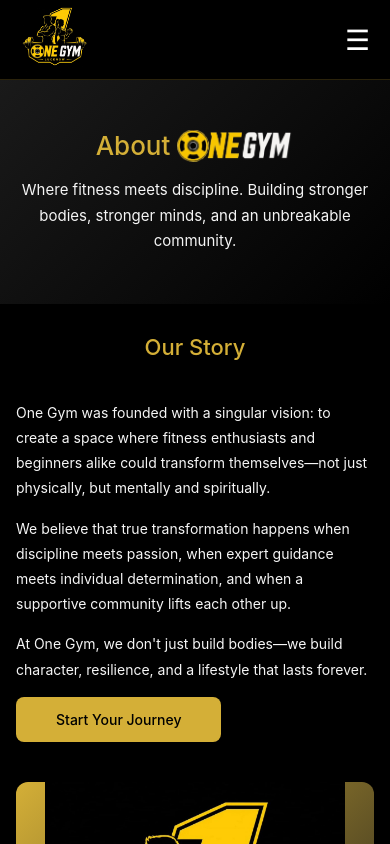
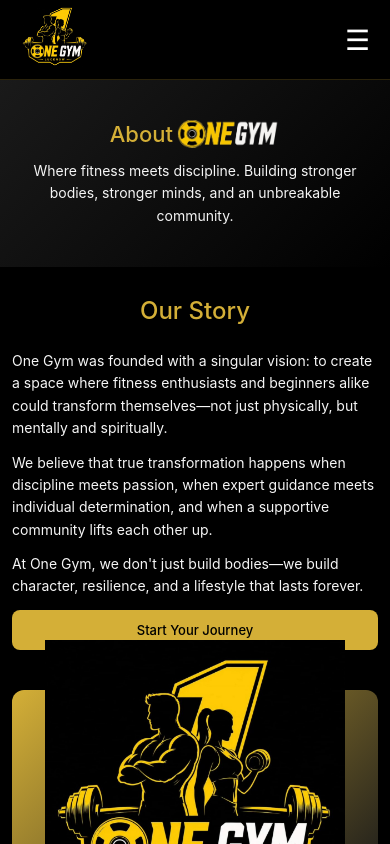
Before and after one commit to abdu1lah26/one-gym, a Next.js app: page /about in a window 390 px wide. Shown: the top 844 px of the page. Built offline with nearby package versions, Linux system fonts and the light colour scheme.

Commit message:
about section responsive

```diff
--- a/app/about/page.tsx
+++ b/app/about/page.tsx
@@ -138,154 +138,20 @@
     },
   ];
 
-  // Responsive styles helper
   const getResponsiveStyles = () => `
-    @media (max-width: 1024px) {
-      .hero-title {
-        font-size: 40px !important;
-      }
-      .section-title {
-        font-size: 32px !important;
-      }
-      .section-padding {
-        padding: 60px 24px !important;
-      }
-      .story-grid {
-        grid-template-columns: 1fr !important;
-      }
-      .story-image {
-        height: 300px !important;
-      }
+    * {
+      box-sizing: border-box;
     }
 
-    @media (max-width: 768px) {
-  .why-choose-grid {
-    grid-template-columns: repeat(2, 1fr) !important;
-  }
-}
-
-@media (max-width: 480px) {
-  .why-choose-grid {
-    grid-template-columns: 1fr !important;
-  }
-}
-
-    @media (max-width: 768px) {
-      .hero-title {
-        font-size: 32px !important;
-      }
-      .section-title {
-        font-size: 26px !important;
-      }
-      .section-padding {
-        padding: 40px 16px !important;
-      }
-      .story-text p {
-        font-size: 15px !important;
-      }
-      .values-grid {
-        grid-template-columns: 1fr !important;
-      }
-      .why-choose-grid {
-        grid-template-columns: 1fr !important;
-      }
-      .facilities-grid {
-        grid-template-columns: repeat(2, 1fr) !important;
-        gap: 20px !important;
-      }
-      .facility-card {
-        height: 220px !important;
-      }
-      .cta-buttons {
-        flex-direction: column !important;
-      }
-      .cta-button {
-        width: 100% !important;
-      }
-    }
-
-    @media (max-width: 480px) {
-      .hero-section {
-        padding: 50px 16px !important;
-      }
-      .hero-title {
-        font-size: 26px !important;
-        margin-bottom: 15px !important;
-      }
-      .hero-description {
-        font-size: 15px !important;
-      }
-      .section-title {
-        font-size: 22px !important;
-        margin-bottom: 40px !important;
-      }
-      .section-padding {
-        padding: 30px 16px !important;
-      }
-      .story-text p {
-        font-size: 14px !important;
-        margin-bottom: 15px !important;
-      }
-      .value-card {
-        padding: 20px !important;
-      }
-      .value-card h3 {
-        font-size: 18px !important;
-      }
-      .value-card p {
-        font-size: 13px !important;
-      }
-      .why-choose-card {
-        padding: 20px !important;
-      }
-      .why-choose-card h3 {
-        font-size: 18px !important;
-      }
-      .why-choose-card p {
-        font-size: 13px !important;
-      }
-      .icon-circle {
-        width: 56px !important;
-        height: 56px !important;
-        margin-bottom: 12px !important;
-      }
-      .icon-circle svg {
-        width: 24px !important;
-        height: 24px !important;
-      }
-      .facilities-grid {
-        grid-template-columns: 1fr !important;
-        gap: 16px !important;
-      }
-      .facility-card {
-        height: 250px !important;
-      }
-      .facility-name {
-        font-size: 14px !important;
-      }
-      .ready-section {
-        padding: 40px 16px !important;
-      }
-      .cta-buttons {
-        flex-direction: column !important;
-        gap: 12px !important;
-      }
-      .cta-button {
-        width: 100% !important;
-        padding: 12px 24px !important;
-        font-size: 13px !important;
-      }
-    }
+    /* Desktop Styles (1024px and above) */
     .hero-title {
       display: flex;
       justify-content: center;
       align-items: center;
       gap: 10px;
-
       font-size: clamp(2rem, 5vw, 3.5rem);
       font-weight: 500;
       color: #d4af37;
-
       margin: 0 0 20px;
     }
 
@@ -296,24 +162,371 @@
     }
 
     .hero-description {
-  font-size: 18px;
+      font-size: clamp(16px, 2vw, 18px);
       color: #f5f5f5;
       max-width: 700px;
       margin: 0 auto;
       line-height: 1.7;
     }
 
-@media (max-width: 480px) {
+    .section-title {
+      font-size: clamp(28px, 5vw, 40px);
+      font-weight: 500;
+      color: #D4AF37;
+    }
+
+    .why-choose-grid {
+      display: grid;
+      grid-template-columns: repeat(3, 1fr);
+      gap: 24px;
+    }
+
+    .facilities-grid {
+      display: grid;
+      grid-template-columns: repeat(3, 1fr);
+      gap: 30px;
+    }
+
+    .story-grid {
+      display: grid;
+      grid-template-columns: 1fr 1fr;
+      gap: 40px;
+      align-items: center;
+    }
+
+    .cta-buttons {
+      display: flex;
+      gap: 20px;
+      justify-content: center;
+      flex-wrap: wrap;
+    }
+
+    .cta-button {
+      width: auto;
+    }
+
+    /* Tablet Styles (768px - 1023px) */
+    @media (max-width: 1024px) {
+      .hero-section {
+        padding: 60px 24px !important;
+      }
+
+      .section-padding {
+        padding: 60px 24px !important;
+      }
+
+      .hero-title {
+        gap: 8px;
+        font-size: 36px !important;
+      }
+
+      .section-title {
+        font-size: 32px !important;
+        margin-bottom: 40px !important;
+      }
+
+      .hero-description {
+        font-size: 16px !important;
+      }
+
+      .story-grid {
+        grid-template-columns: 1fr !important;
+        gap: 30px !important;
+      }
+
+      .story-image {
+        height: 300px !important;
+      }
+
+      .why-choose-grid {
+        grid-template-columns: repeat(2, 1fr) !important;
+        gap: 20px !important;
+      }
+
+      .why-choose-card {
+        padding: 24px !important;
+      }
+
+      .why-choose-card h3 {
+        font-size: 20px !important;
+      }
+
+      .why-choose-card p {
+        font-size: 14px !important;
+      }
+
+      .facilities-grid {
+        grid-template-columns: repeat(2, 1fr) !important;
+        gap: 24px !important;
+      }
+
+      .facility-card {
+        height: 280px !important;
+      }
+
+      .ready-section {
+        padding: 60px 24px !important;
+      }
+    }
+
+    /* Mobile Tablet Styles (481px - 767px) */
+    @media (max-width: 768px) {
+      .hero-section {
+        padding: 40px 16px !important;
+      }
+
+      .section-padding {
+        padding: 40px 16px !important;
+      }
+
       .hero-title {
         gap: 6px;
+        font-size: 28px !important;
+        margin-bottom: 12px !important;
       }
 
       .hero-logo {
-    height: 32px;
+        height: 36px !important;
       }
 
       .hero-description {
-    font-size: 15px;
+        font-size: 15px !important;
+      }
+
+      .section-title {
+        font-size: 28px !important;
+        margin-bottom: 30px !important;
+      }
+
+      .story-grid {
+        grid-template-columns: 1fr !important;
+        gap: 24px !important;
+      }
+
+      .story-image {
+        height: 250px !important;
+        margin-top: 20px !important;
+      }
+
+      .story-text p {
+        font-size: 15px !important;
+        margin-bottom: 15px !important;
+      }
+
+      .why-choose-grid {
+        grid-template-columns: repeat(2, 1fr) !important;
+        gap: 16px !important;
+      }
+
+      .why-choose-card {
+        padding: 20px !important;
+      }
+
+      .why-choose-card h3 {
+        font-size: 18px !important;
+      }
+
+      .why-choose-card p {
+        font-size: 13px !important;
+        line-height: 1.6 !important;
+      }
+
+      .icon-circle {
+        width: 56px !important;
+        height: 56px !important;
+        margin-bottom: 12px !important;
+      }
+
+      .icon-circle svg {
+        width: 24px !important;
+        height: 24px !important;
+      }
+
+      .facilities-grid {
+        grid-template-columns: repeat(2, 1fr) !important;
+        gap: 16px !important;
+      }
+
+      .facility-card {
+        height: 240px !important;
+      }
+
+      .facility-name {
+        font-size: 14px !important;
+      }
+
+      .ready-section {
+        padding: 40px 16px !important;
+      }
+
+      .cta-buttons {
+        flex-direction: column !important;
+        gap: 12px !important;
+      }
+
+      .cta-button {
+        width: 100% !important;
+        padding: 12px 24px !important;
+        font-size: 14px !important;
+      }
+
+      .section-padding {
+        max-width: 100% !important;
+        margin: 0 !important;
+        padding-left: 16px !important;
+        padding-right: 16px !important;
+      }
+    }
+
+    /* Mobile Styles (320px - 480px) */
+    @media (max-width: 480px) {
+      .hero-section {
+        padding: 40px 12px !important;
+      }
+
+      .section-padding {
+        padding: 30px 12px !important;
+        max-width: 100% !important;
+        margin: 0 !important;
+      }
+
+      .hero-title {
+        gap: 4px;
+        font-size: 22px !important;
+        margin-bottom: 12px !important;
+      }
+
+      .hero-logo {
+        height: 28px !important;
+      }
+
+      .hero-description {
+        font-size: 14px !important;
+        line-height: 1.6 !important;
+      }
+
+      .section-title {
+        font-size: 24px !important;
+        margin-bottom: 24px !important;
+      }
+
+      .story-grid {
+        grid-template-columns: 1fr !important;
+        gap: 20px !important;
+      }
+
+      .story-text p {
+        font-size: 14px !important;
+        margin-bottom: 12px !important;
+        line-height: 1.6 !important;
+      }
+
+      .story-image {
+        height: 200px !important;
+      }
+
+      .value-card {
+        padding: 16px !important;
+      }
+
+      .value-card h3 {
+        font-size: 16px !important;
+      }
+
+      .value-card p {
+        font-size: 12px !important;
+      }
+
+      .why-choose-grid {
+        grid-template-columns: 1fr !important;
+        gap: 12px !important;
+      }
+
+      .why-choose-card {
+        padding: 16px !important;
+      }
+
+      .why-choose-card h3 {
+        font-size: 16px !important;
+        margin-bottom: 8px !important;
+      }
+
+      .why-choose-card p {
+        font-size: 12px !important;
+        line-height: 1.5 !important;
+      }
+
+      .icon-circle {
+        width: 48px !important;
+        height: 48px !important;
+        margin-bottom: 10px !important;
+      }
+
+      .icon-circle svg {
+        width: 20px !important;
+        height: 20px !important;
+      }
+
+      .facilities-grid {
+        grid-template-columns: 1fr !important;
+        gap: 12px !important;
+      }
+
+      .facility-card {
+        height: 200px !important;
+      }
+
+      .facility-name {
+        font-size: 13px !important;
+        padding: 16px !important;
+      }
+
+      .ready-section {
+        padding: 30px 12px !important;
+      }
+
+      .cta-buttons {
+        flex-direction: column !important;
+        gap: 10px !important;
+      }
+
+      .cta-button {
+        width: 100% !important;
+        padding: 12px 20px !important;
+        font-size: 13px !important;
+      }
+
+      .story-text button {
+        width: 100% !important;
+        padding: 12px 20px !important;
+        font-size: 13px !important;
+      }
+    }
+
+    /* Extra Small Mobile (< 320px) */
+    @media (max-width: 320px) {
+      .hero-title {
+        font-size: 20px !important;
+      }
+
+      .section-title {
+        font-size: 20px !important;
+      }
+
+      .hero-description {
+        font-size: 13px !important;
+      }
+
+      .story-text p {
+        font-size: 13px !important;
+      }
+
+      .why-choose-card h3 {
+        font-size: 14px !important;
+      }
+
+      .why-choose-card p {
+        font-size: 11px !important;
       }
     }
   `;
@@ -335,7 +548,6 @@
         >
           <h1 className="hero-title">
             <span>About</span>
-
             <img
               src="/logo-text-Photoroom.png"
               alt="ONE GYM"
@@ -354,7 +566,7 @@
           className="section-padding"
           style={{
             padding: "80px 40px",
-            maxWidth: "1000px",
+            maxWidth: "100%",
             marginLeft: "auto",
             marginRight: "auto",
           }}
@@ -362,9 +574,6 @@
           <h2
             className="section-title"
             style={{
-              fontSize: "40px",
-              fontWeight: 500,
-              color: "#D4AF37",
               margin: "0 0 30px 0",
               textAlign: "center",
             }}
@@ -379,6 +588,9 @@
               gridTemplateColumns: "1fr 1fr",
               gap: "40px",
               alignItems: "center",
+              maxWidth: "1000px",
+              marginLeft: "auto",
+              marginRight: "auto",
             }}
           >
             <div className="story-text">
@@ -433,6 +645,16 @@
                     borderRadius: "8px",
                     cursor: "pointer",
                     transition: "all 0.3s ease",
+                    width: "auto",
+                  }}
+                  onMouseEnter={(e) => {
+                    e.currentTarget.style.transform = "scale(1.05)";
+                    e.currentTarget.style.boxShadow =
+                      "0 5px 15px rgba(212,175,55,0.3)";
+                  }}
+                  onMouseLeave={(e) => {
+                    e.currentTarget.style.transform = "scale(1)";
+                    e.currentTarget.style.boxShadow = "none";
                   }}
                 >
                   Start Your Journey
@@ -451,7 +673,7 @@
                 justifyContent: "center",
                 fontSize: "18px",
                 color: "#000000",
-                fontWeight: 500,
+                fontWeight: 500
               }}
             >
               <Image
@@ -486,9 +708,6 @@
             <h2
               className="section-title"
               style={{
-                fontSize: "40px",
-                fontWeight: 500,
-                color: "#D4AF37",
                 textAlign: "center",
                 marginBottom: "16px",
               }}
@@ -533,8 +752,6 @@
                       padding: "30px",
                       transition: "0.3s ease",
                       cursor: "pointer",
-
-                      // Center the last card
                       ...(index === whyChooseOneGym.length - 1 && {
                         gridColumn: "2 / 3",
                       }),
@@ -614,9 +831,6 @@
             <h2
               className="section-title"
               style={{
-                fontSize: "40px",
-                fontWeight: 500,
-                color: "#D4AF37",
                 margin: "0 0 60px 0",
                 textAlign: "center",
               }}
@@ -645,6 +859,19 @@
                     transition: "all 0.3s ease",
                     cursor: "pointer",
                   }}
+                  onMouseEnter={(e) => {
+                    e.currentTarget.style.border =
+                      "1px solid rgba(212,175,55,0.8)";
+                    e.currentTarget.style.transform = "scale(1.02)";
+                    e.currentTarget.style.boxShadow =
+                      "0 10px 30px rgba(212,175,55,0.15)";
+                  }}
+                  onMouseLeave={(e) => {
+                    e.currentTarget.style.border =
+                      "1px solid rgba(212, 175, 55, 0.2)";
+                    e.currentTarget.style.transform = "scale(1)";
+                    e.currentTarget.style.boxShadow = "none";
+                  }}
                 >
                   <img
                     src={facility.image}
@@ -659,26 +886,6 @@
                       e.currentTarget.style.display = "none";
                     }}
                   />
-
-                  <div
-                    style={{
-                      position: "absolute",
-                      top: 0,
-                      left: 0,
-                      width: "100%",
-                      height: "100%",
-                      background:
-                        "linear-gradient(135deg, #D4AF37 0%, #1A1A1A 100%)",
-                      display: "none",
-                      alignItems: "center",
-                      justifyContent: "center",
-                      fontSize: "14px",
-                      color: "#000000",
-                      fontWeight: 500,
-                    }}
-                  >
-                    {facility.name}
-                  </div>
 
                   <div
                     style={{
@@ -718,17 +925,15 @@
           style={{
             padding: "80px 40px",
             textAlign: "center",
-            maxWidth: "800px",
+            maxWidth: "100%",
             marginLeft: "auto",
             marginRight: "auto",
           }}
         >
+          <div style={{ maxWidth: "800px", marginLeft: "auto", marginRight: "auto" }}>
             <h2
               className="section-title"
               style={{
-              fontSize: "40px",
-              fontWeight: 500,
-              color: "#D4AF37",
                 margin: "0 0 20px 0",
               }}
             >
@@ -768,6 +973,15 @@
                     cursor: "pointer",
                     transition: "all 0.3s ease",
                   }}
+                  onMouseEnter={(e) => {
+                    e.currentTarget.style.transform = "scale(1.05)";
+                    e.currentTarget.style.boxShadow =
+                      "0 5px 15px rgba(212,175,55,0.3)";
+                  }}
+                  onMouseLeave={(e) => {
+                    e.currentTarget.style.transform = "scale(1)";
+                    e.currentTarget.style.boxShadow = "none";
+                  }}
                 >
                   View Plans
                 </button>
@@ -787,10 +1001,19 @@
                     cursor: "pointer",
                     transition: "all 0.3s ease",
                   }}
+                  onMouseEnter={(e) => {
+                    e.currentTarget.style.background = "#D4AF37";
+                    e.currentTarget.style.color = "#000000";
+                  }}
+                  onMouseLeave={(e) => {
+                    e.currentTarget.style.background = "transparent";
+                    e.currentTarget.style.color = "#D4AF37";
+                  }}
                 >
                   Get In Touch
                 </button>
               </Link>
+            </div>
           </div>
         </section>
       </div>
```
Lines whose indentation alone changed are shown as unchanged.
